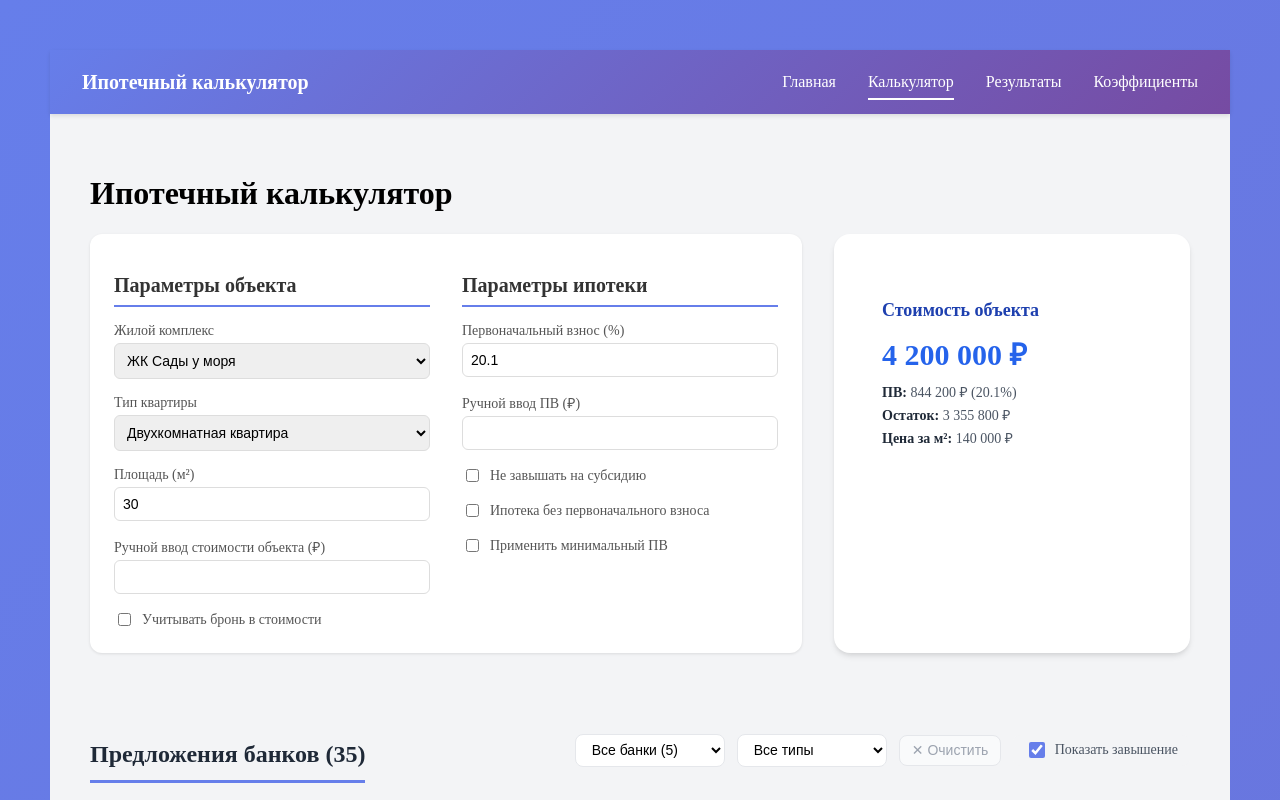
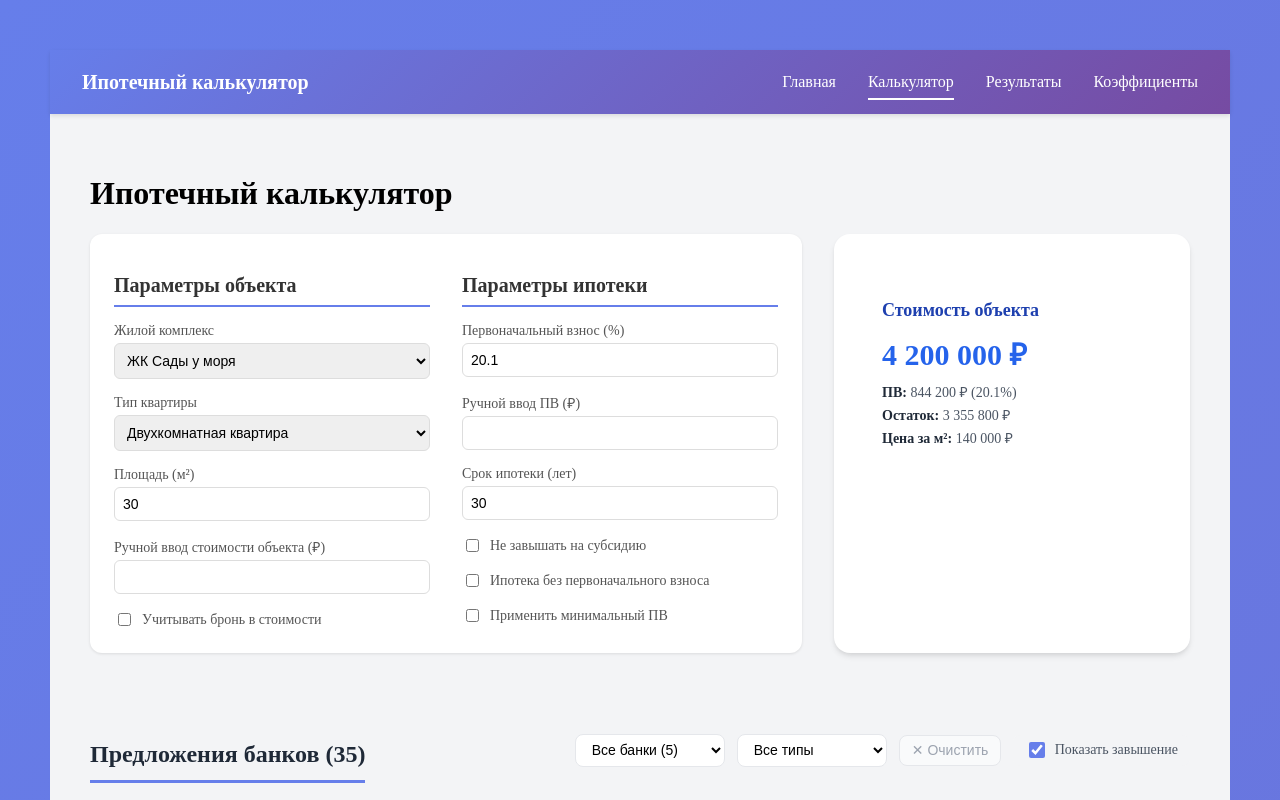
Before and after one commit to simonenkonikita/calc, a React (Vite) app: page /calculator in a window 1280 px wide. Shown: the top 800 px of the page. Built offline with nearby package versions, Linux system fonts and the light colour scheme.

Commit message:
Добавлено полле в форму -срок ипотеки

```diff
--- a/src/hooks/useMortgageCalculations.tsx
+++ b/src/hooks/useMortgageCalculations.tsx
@@ -43,6 +43,7 @@ export const useMortgageCalculator = () => {
     considerDepositInCost: false,
     downPaymentPercent: 20.1,
     manualDownPayment: 0,
+    loanTerm: 30,
     noSubsidyInflate: false,
     mortgageWithoutDownPayment: false,
     applyMinDownPayment: false,
--- a/src/pages/MortgageCalculator/FormSection/FormSection.css
+++ b/src/pages/MortgageCalculator/FormSection/FormSection.css
@@ -79,3 +79,8 @@
   color: #555;
   cursor: pointer;
 }
+
+.field input[type="number"]::placeholder {
+  color: #9ca3af;
+  font-size: 0.75rem;
+}
--- a/src/pages/MortgageCalculator/FormSection/FormSection.tsx
+++ b/src/pages/MortgageCalculator/FormSection/FormSection.tsx
@@ -158,6 +158,24 @@ export const FormSection: React.FC<FormSectionProps> = ({
               />
             </div>
 
+            <div className="field">
+              <label>Срок ипотеки (лет)</label>
+              <input
+                type="number"
+                min={1}
+                max={30}
+                step={1}
+                value={formData.loanTerm || ""}
+                onChange={(e: ChangeEvent<HTMLInputElement>) =>
+                  onInputChange(
+                    "loanTerm",
+                    e.target.value ? Number(e.target.value) : 30,
+                  )
+                }
+                placeholder="30"
+              />
+            </div>
+
             <div className="checkbox-field">
               <input
                 type="checkbox"
--- a/src/utils/types.ts
+++ b/src/utils/types.ts
@@ -27,6 +27,7 @@ export interface CalculatorFormData {
   // Параметры ипотеки
   downPaymentPercent: number; // Значение ПВ (%)
   manualDownPayment: number; // Ввести ПВ (часть ПВ) вручную
+  loanTerm: number; // срок ипоетки
   // Переключатели
   noSubsidyInflate: boolean; // Не завышать на субсидию
   mortgageWithoutDownPayment: boolean; // Ипотека без ПВ
```
